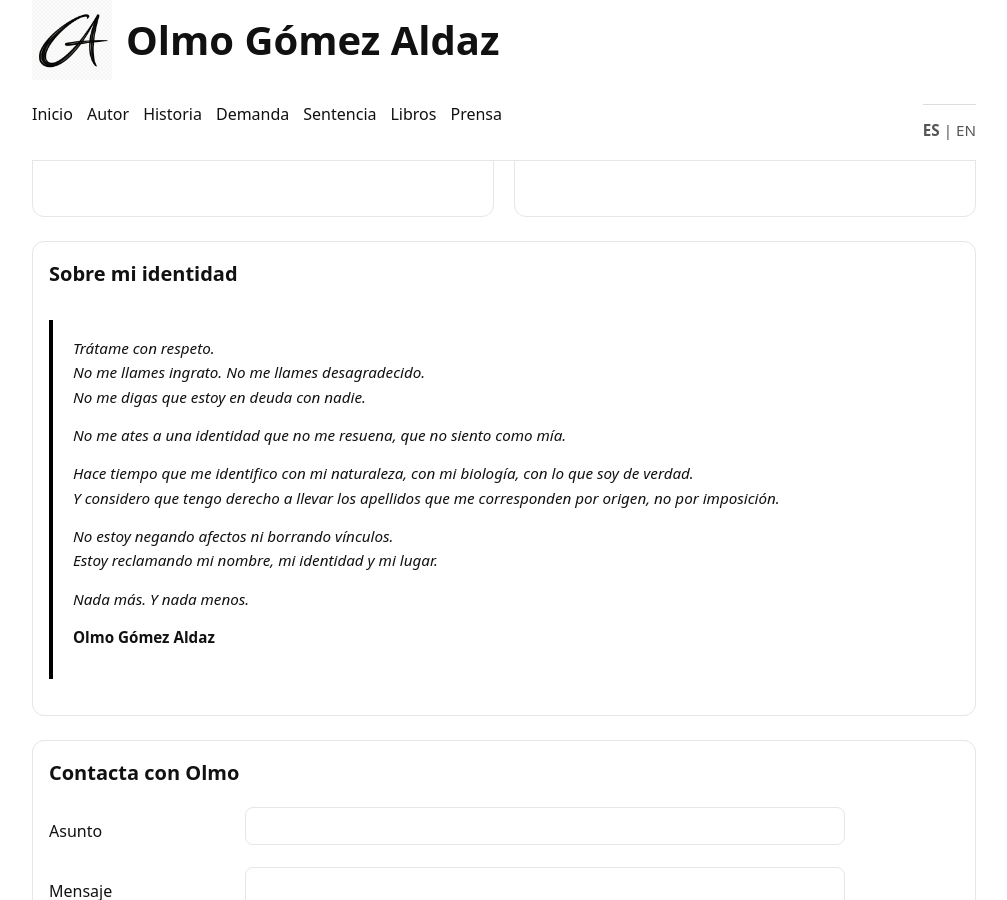
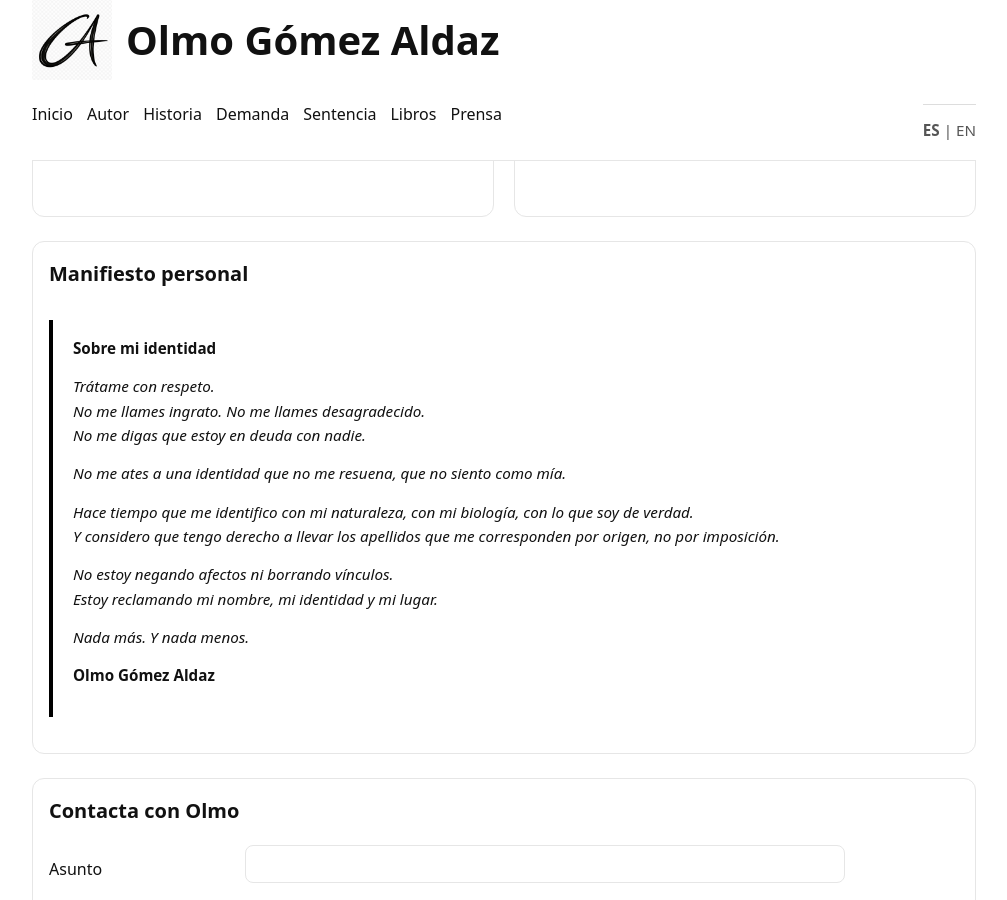
Before and after one commit to olmogaldaz/olmogaldaz.github.io, a Jekyll site: the page built from es/autor/index.html, in a window 1280 px wide and 900 px high, scrolled down 702 px. Shown: the whole window, without its empty margins (136-1143 px from the left). Built offline with Jekyll 4.4.1, drawn with Linux system fonts in a browser that asks for light colours.

Commit message:
Update index.html

```diff
--- a/es/autor/index.html
+++ b/es/autor/index.html
@@ -49,9 +49,12 @@ description: Trayectoria personal del autor, archivo documental, proceso de rest
       </div>
 
       <div class="card">
-        <h2>Sobre mi identidad</h2>
+        <h2>Manifiesto personal</h2>
 
         <blockquote class="legal-quote">
+          <p><strong>
+            Sobre mi identidad
+          </strong></p>
 
           <p><em>
             Trátame con respeto.<br>
```
